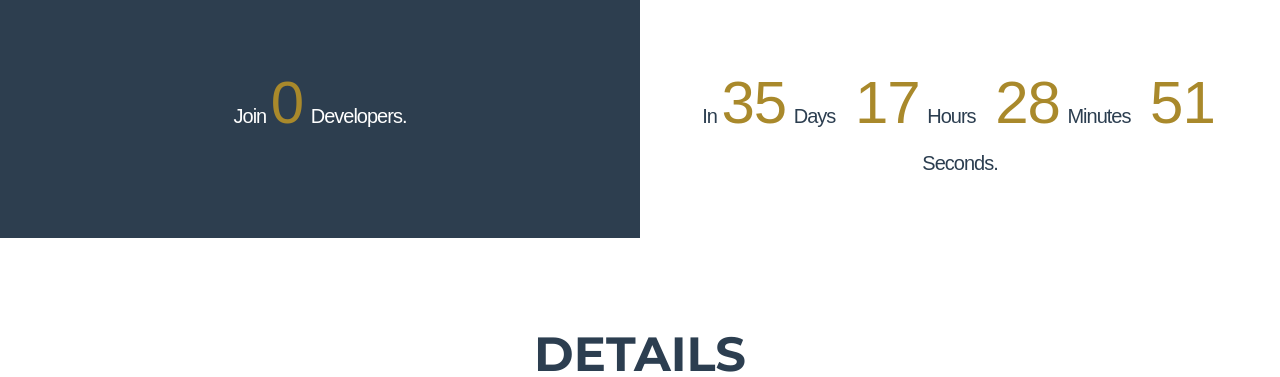
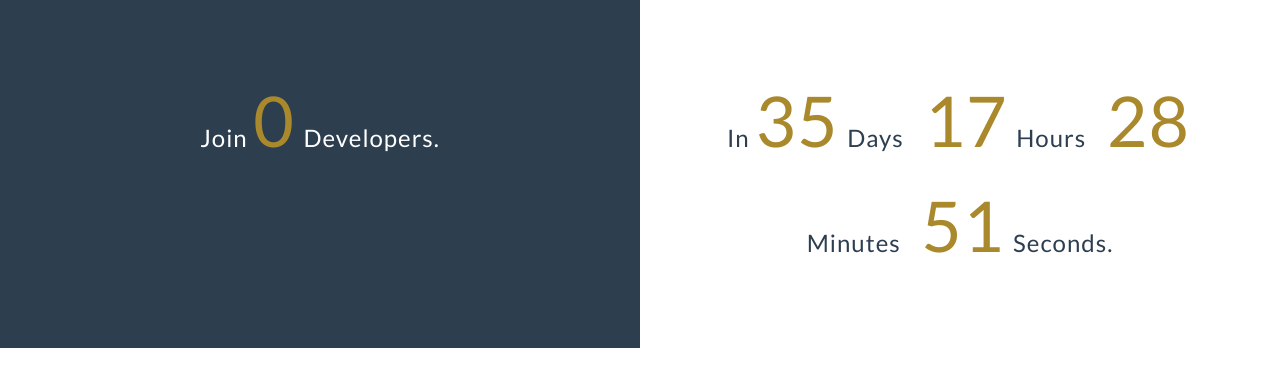
Before and after one commit to CaliforniaCourts/californiacourts.github.io, a website: page index.html in a window 1280 px wide. Shown: the part 697-1074 px from the top of the page. Drawn offline with nearby package versions, Linux system fonts and the light colour scheme; no server answers.

Commit message:
Adjust counter styling

```diff
--- a/css/override.css
+++ b/css/override.css
@@ -119,12 +119,12 @@ hr.star-light:after {
 
 /* Timer */
 .primary-counter {
-  font-family: Arial, sans-serif;
   font-size: 20px;
-  letter-spacing: -1px;
+  letter-spacing: 1px;
+  font-size: 24px;
 }
 .primary-counter span {
-  font-size: 60px;
+  font-size: 70px;
   margin: 0 3px 0 15px;
 }
 .primary-counter span:first-child {
@@ -137,5 +137,5 @@ hr.star-light:after {
   color: #2c3e50;
 }
 .counter-div {
-  padding: 60px;
+  padding: 70px;
 }
```
